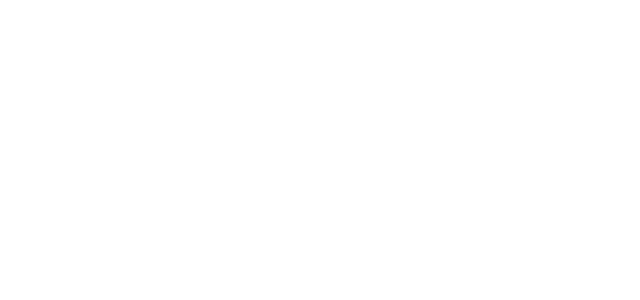
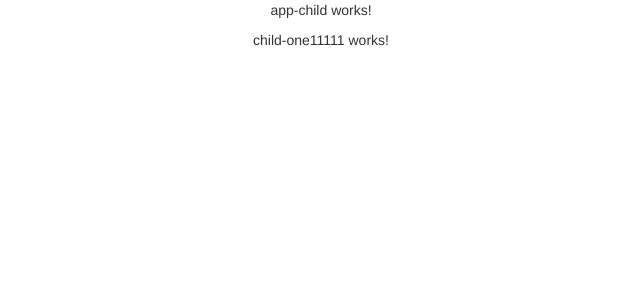
Before and after one commit to fracong/test-web, an Angular app: page /child/one in a window 1280 px wide. Before the commit this address led to /. Shown: the top 300 px of the page, without its empty margins (319-959 px from the left). Built offline with nearby package versions, Linux system fonts and the light colour scheme.

Commit message:
子路由的添加

```diff
--- /dev/null
+++ b/src/app/app-child/app-child-routing.module.ts
@@ -0,0 +1,24 @@
+import { NgModule } from '@angular/core';
+import { Routes, RouterModule } from '@angular/router';
+import { AppChildComponent } from './app-child.component';
+import { ChildOneComponent } from './child-one/child-one.component';
+
+const childRoutes: Routes = [
+  { path: 'child',
+    component: AppChildComponent,
+    children: [
+      { path: 'one',
+        component: ChildOneComponent
+      },
+      { path: 'two',
+        component: ChildOneComponent
+      }
+    ]
+  }
+];
+
+@NgModule({
+  imports: [RouterModule.forChild(childRoutes)],
+  exports: [RouterModule]
+})
+export class AppChildRoutingModule { }
--- /dev/null
+++ b/src/app/app-child/app-child.component.html
@@ -0,0 +1,2 @@
+<p>app-child works!</p>
+<router-outlet></router-outlet>
--- /dev/null
+++ b/src/app/app-child/app-child.component.ts
@@ -0,0 +1,15 @@
+import { Component, OnInit } from '@angular/core';
+
+@Component({
+  selector: 'app-app-child',
+  templateUrl: './app-child.component.html',
+  styleUrls: ['./app-child.component.scss']
+})
+export class AppChildComponent implements OnInit {
+
+  constructor() { }
+
+  ngOnInit() {
+  }
+
+}
--- /dev/null
+++ b/src/app/app-child/child-one/child-one.component.html
@@ -0,0 +1 @@
+<p>child-one11111 works!</p>
--- /dev/null
+++ b/src/app/app-child/child-one/child-one.component.ts
@@ -0,0 +1,15 @@
+import { Component, OnInit } from '@angular/core';
+
+@Component({
+  selector: 'app-child-one',
+  templateUrl: './child-one.component.html',
+  styleUrls: ['./child-one.component.scss']
+})
+export class ChildOneComponent implements OnInit {
+
+  constructor() { }
+
+  ngOnInit() {
+  }
+
+}
--- a/src/app/app-routing.module.ts
+++ b/src/app/app-routing.module.ts
@@ -4,6 +4,7 @@
 import { LoginIndexComponent } from './login-index/login-index.component';
 import {MenuLeftComponent} from './menu-left/menu-left.component';
 import {MenuRightComponent} from './menu-right/menu-right.component';
+import {AppChildModule} from './app-child/app-child.module';
 
 const routes: Routes = [
   {
@@ -25,7 +26,10 @@
 ];
 
 @NgModule({
-  imports: [RouterModule.forRoot(routes)],
+  imports: [
+    RouterModule.forRoot(routes),
+    AppChildModule
+  ],
   exports: [RouterModule]
 })
 export class AppRoutingModule { }
```
Also changed, not shown: src/app/app-child/app-child.module.ts (added, +23 -0 lines), src/app/app-child/app-child.component.scss (added), src/app/app-child/child-one/child-one.component.scss (added).
